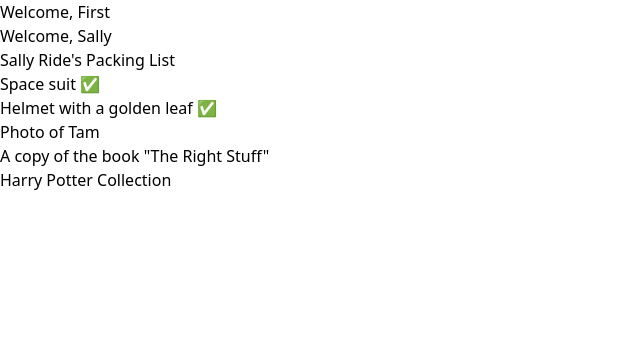
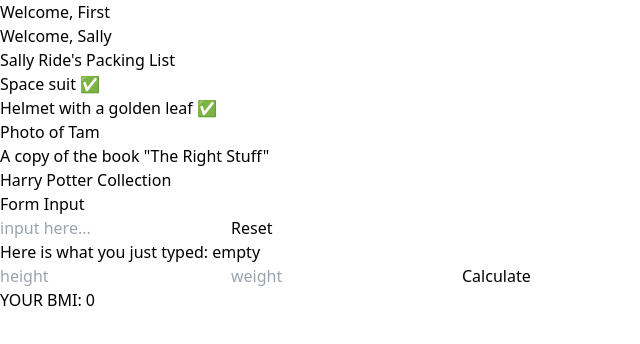
Before and after one commit to SukumDecha/Hello-Goose-3, a React (Vite) app: page / in a window 1280 px wide. Shown: the top 344 px of the page, without its empty margins (0-640 px from the left). Built offline with nearby package versions, Linux system fonts and the light colour scheme.

Commit message:
Added 2 more example

```diff
--- a/src/App.tsx
+++ b/src/App.tsx
@@ -1,5 +1,7 @@
 import Welcome from "./components/Welcome";
 import WelcomeLayout from "./components/WelcomeLayout";
+import BMICalculator from "./components/bmi-calculator/BMICalculator";
+import Form from "./components/form-input/Form";
 import PackingList from "./components/packing-list/PackingList";
 
 function App() {
@@ -11,6 +13,10 @@
       </WelcomeLayout>
 
       <PackingList />
+
+      <Form />
+
+      <BMICalculator />
     </>
   );
 }
--- /dev/null
+++ b/src/components/bmi-calculator/BMICalculator.tsx
@@ -0,0 +1,44 @@
+import { useState } from "react";
+
+const BMICalculator = () => {
+  const [height, setHeight] = useState(0);
+  const [weight, setWeight] = useState(0);
+  const [bmi, setBMI] = useState(0);
+
+  const handleClick = (e: React.MouseEvent<HTMLButtonElement>) => {
+    e.preventDefault();
+    const bmi = weight / (height * height);
+    setBMI(bmi);
+    setWeight(0);
+    setHeight(0);
+  };
+
+  return (
+    <div className="p-5 bg-emerald-400">
+      <form className="flex gap-3">
+        <input
+          type="number"
+          placeholder="height"
+          className="p-1 rounded-md"
+          onChange={(e) => setHeight(Number(e.target.value))}
+        />
+        <input
+          type="number"
+          placeholder="weight"
+          className="p-1 rounded-md"
+          onChange={(e) => setWeight(Number(e.target.value))}
+        />
+        <button
+          className="p-1 rounded-md outline outline-1"
+          type="submit"
+          onClick={handleClick}
+        >
+          Calculate
+        </button>
+      </form>
+      <h2 className="mt-5 text-lg">YOUR BMI: {bmi}</h2>
+    </div>
+  );
+};
+
+export default BMICalculator;
--- /dev/null
+++ b/src/components/form-input/Form.tsx
@@ -0,0 +1,41 @@
+import { useState } from "react";
+
+const Form = () => {
+  const [data, setData] = useState("");
+  const handleInput = (e: React.ChangeEvent<HTMLInputElement>) => {
+    e.preventDefault();
+    setData(e.target.value);
+  };
+
+  const handleClick = (e: React.MouseEvent<HTMLButtonElement>) => {
+    e.preventDefault();
+    setData("");
+  };
+
+  return (
+    <div className="p-5 bg-slate-300">
+      <h1 className="text-2xl">Form Input</h1>
+      <form className="flex gap-1">
+        <input
+          className="p-1 rounded-md"
+          type="text"
+          placeholder="input here..."
+          onChange={handleInput}
+          value={data}
+        />
+        <button
+          className="p-1 rounded-md outline outline-1"
+          type="submit"
+          onClick={handleClick}
+        >
+          Reset
+        </button>
+      </form>
+      <h2 className="mt-6 text-lg">
+        Here is what you just typed: {data ? data : "empty"}
+      </h2>
+    </div>
+  );
+};
+
+export default Form;
```
